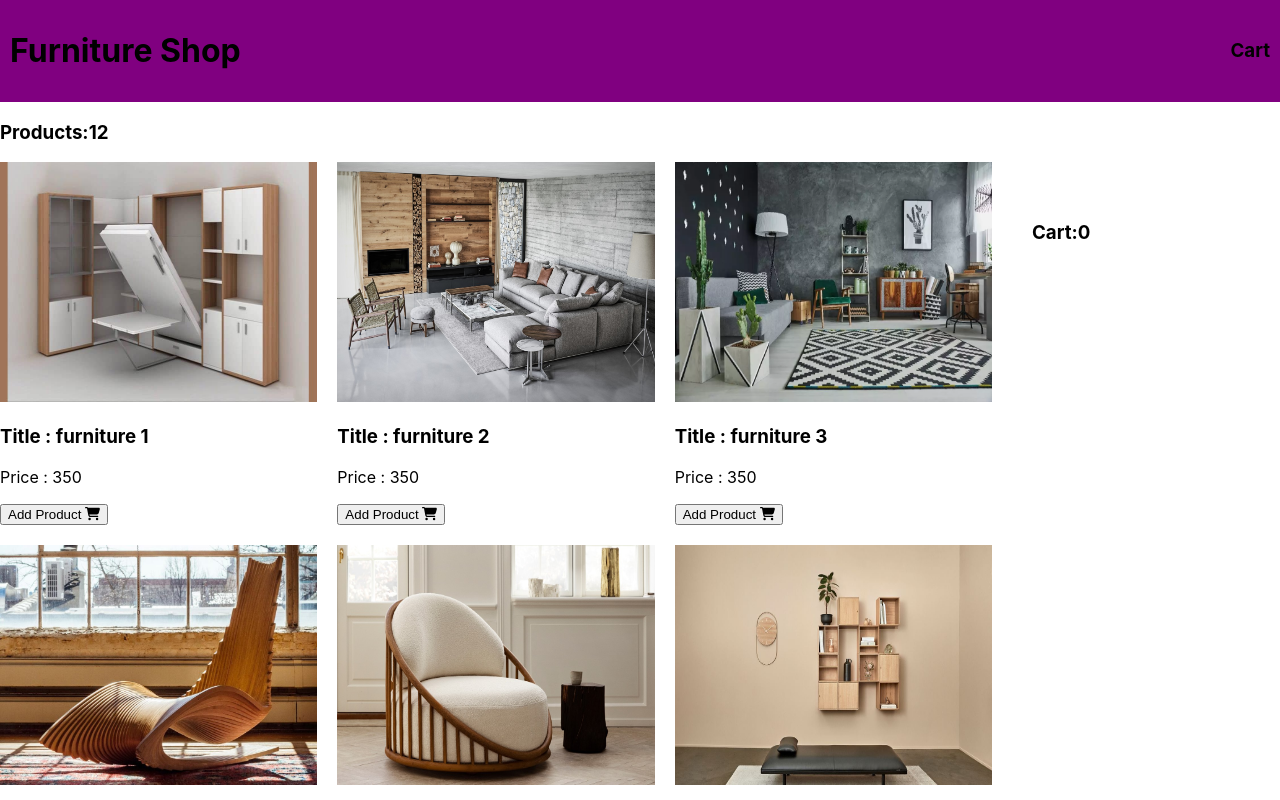
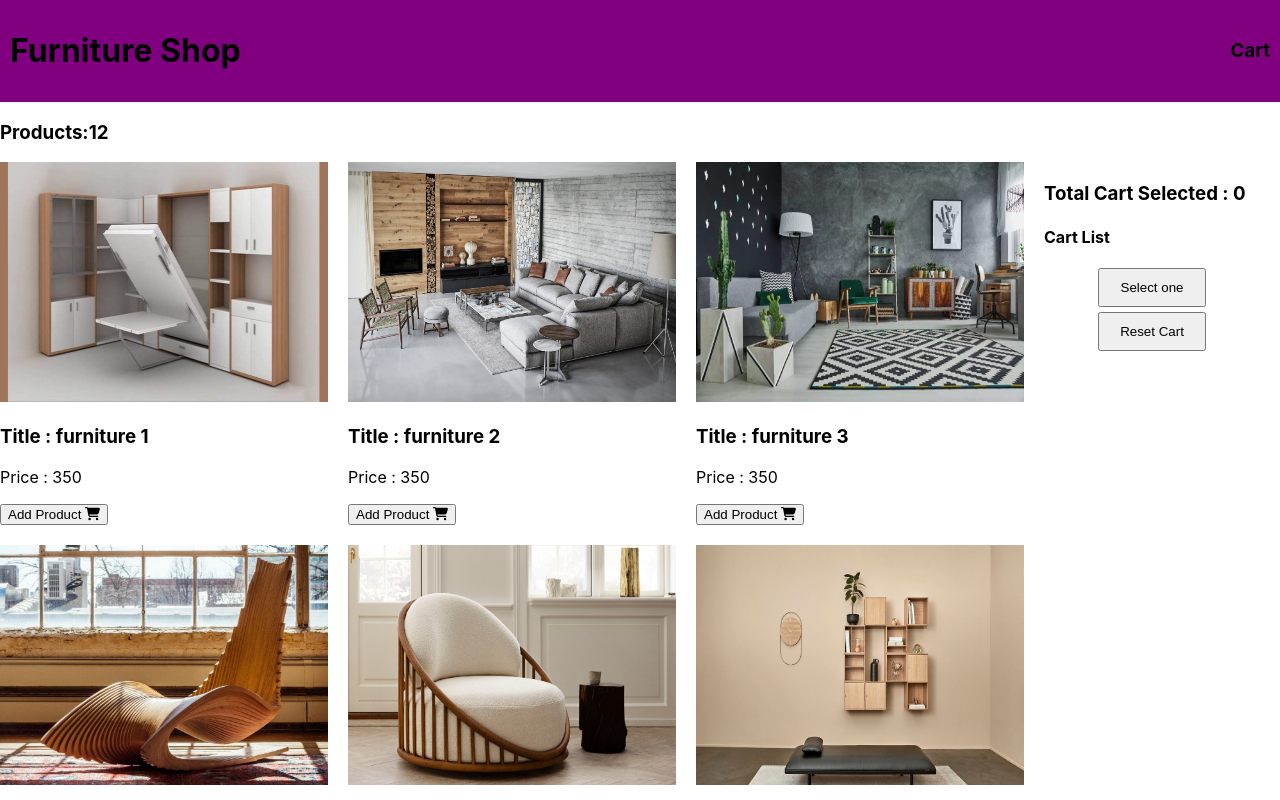
Before and after one commit to sujoncham/furniture-furnished-react, a React (Create React App) app: page / in a window 1280 px wide. Shown: the top 800 px of the page. Built offline with nearby package versions, Linux system fonts and the light colour scheme.

Commit message:
random product getting console.log

```diff
--- a/src/Funriture/Cart.js
+++ b/src/Funriture/Cart.js
@@ -5,7 +5,7 @@ import React from 'react';
 const Cart = (props) => {
     const {cart} = props;
     return (
-        <div>
+        <div className='selected-cart'>
             <img className='cart-img' src={cart.image} alt="" /> <span>{cart.title} - {cart.price} - <FontAwesomeIcon icon={faTrash}></FontAwesomeIcon> </span>
         </div>
     );
--- a/src/Funriture/Furniture.css
+++ b/src/Funriture/Furniture.css
@@ -25,7 +25,28 @@
   padding: 20px;
 }
 
+.sticky h3 {
+  margin-top: 0px;
+}
+
 .cart-img {
   width: 50px;
   height: 30px;
 }
+
+.selected-cart {
+  display: flex;
+  justify-content: space-between;
+  align-items: center;
+  margin-bottom: 5px;
+  border: 1px solid purple;
+  padding: 5px;
+  background-color: #777;
+}
+
+.button-action button {
+  display: block;
+  width: 50%;
+  margin: 5px auto;
+  padding: 10px;
+}
--- a/src/Funriture/Furniture.js
+++ b/src/Funriture/Furniture.js
@@ -17,6 +17,7 @@ const Furniture = () => {
         setCarts(newCart);
     }
 
+
     return (
         <div>
             <h3>Products:{furnitures.length}</h3>
@@ -30,7 +31,7 @@ const Furniture = () => {
                     ></FurnitureDetails>)
             }
             </div>
-            <div className="cart sticky">
+            <div className="cart">
                 <FurnitureCart carts={carts}></FurnitureCart>
             </div>
             </div>
--- a/src/Funriture/FurnitureCart.js
+++ b/src/Funriture/FurnitureCart.js
@@ -2,15 +2,30 @@ import React from 'react';
 import Cart from './Cart';
 
 const FurnitureCart = (props) => {
-   const {carts} = props;
+   const {carts, cartRemoveHandle} = props;
+   const randomHandle = ()=>{
+    const randomProduct = Math.floor(Math.random()*carts.length);
+    console.log(carts[randomProduct]);
+   }
+
+
     return (
         <div className='sticky'>
-            <h3>Cart:{props.carts.length}</h3>
+            <h3>Total Cart Selected : {props.carts.length}</h3>
+            <h4>Cart List</h4>
             {
                 carts.map(cart => <Cart key={cart.id} cart={cart}></Cart>)
             }
+
+
+            <div className='button-action'>
+                <button onClick={()=> randomHandle(carts)}>Select one</button>
+                <button onClick={()=>cartRemoveHandle(carts)}>Reset Cart</button>
+            </div>
         </div>
     );
 };
 
+
+
 export default FurnitureCart;
```
